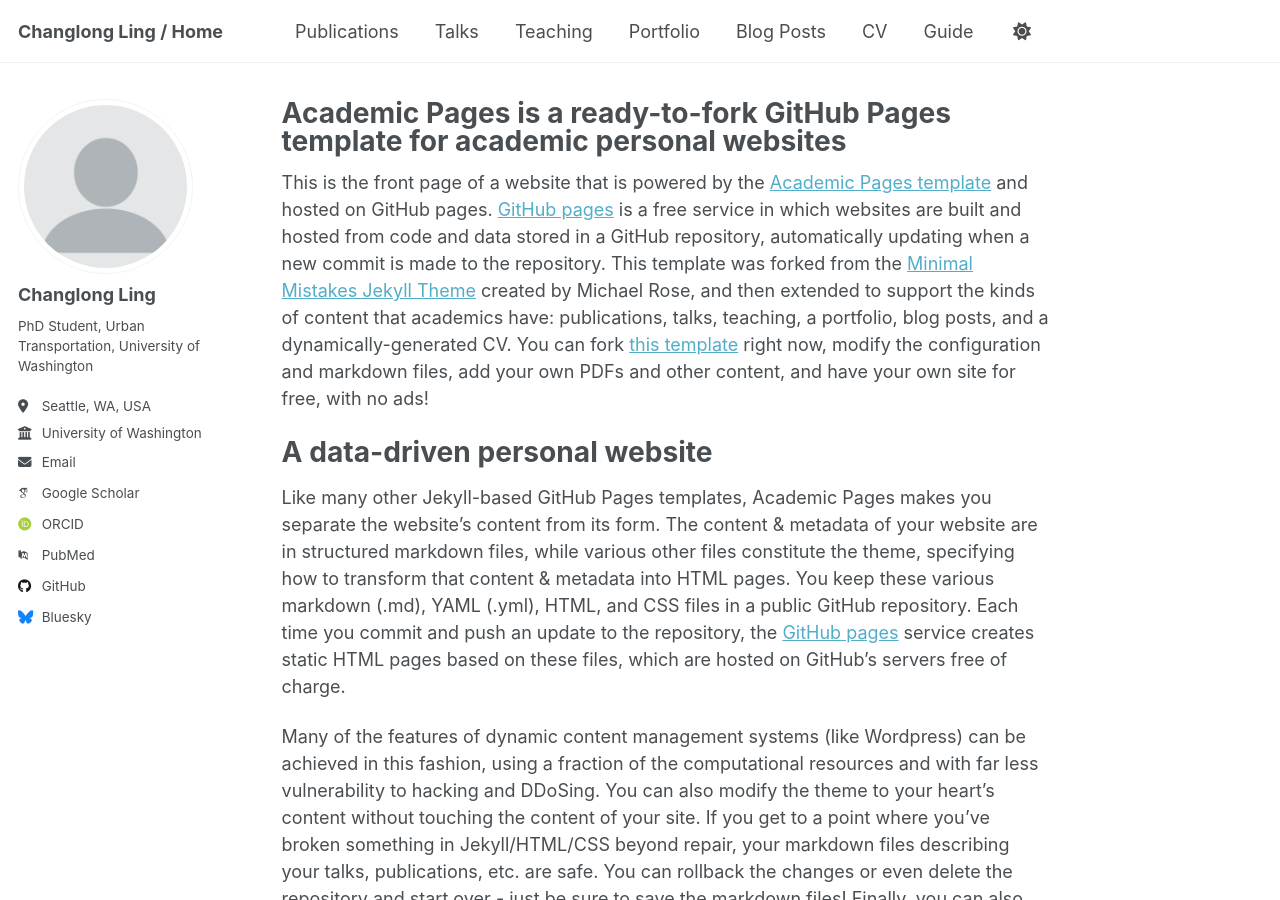
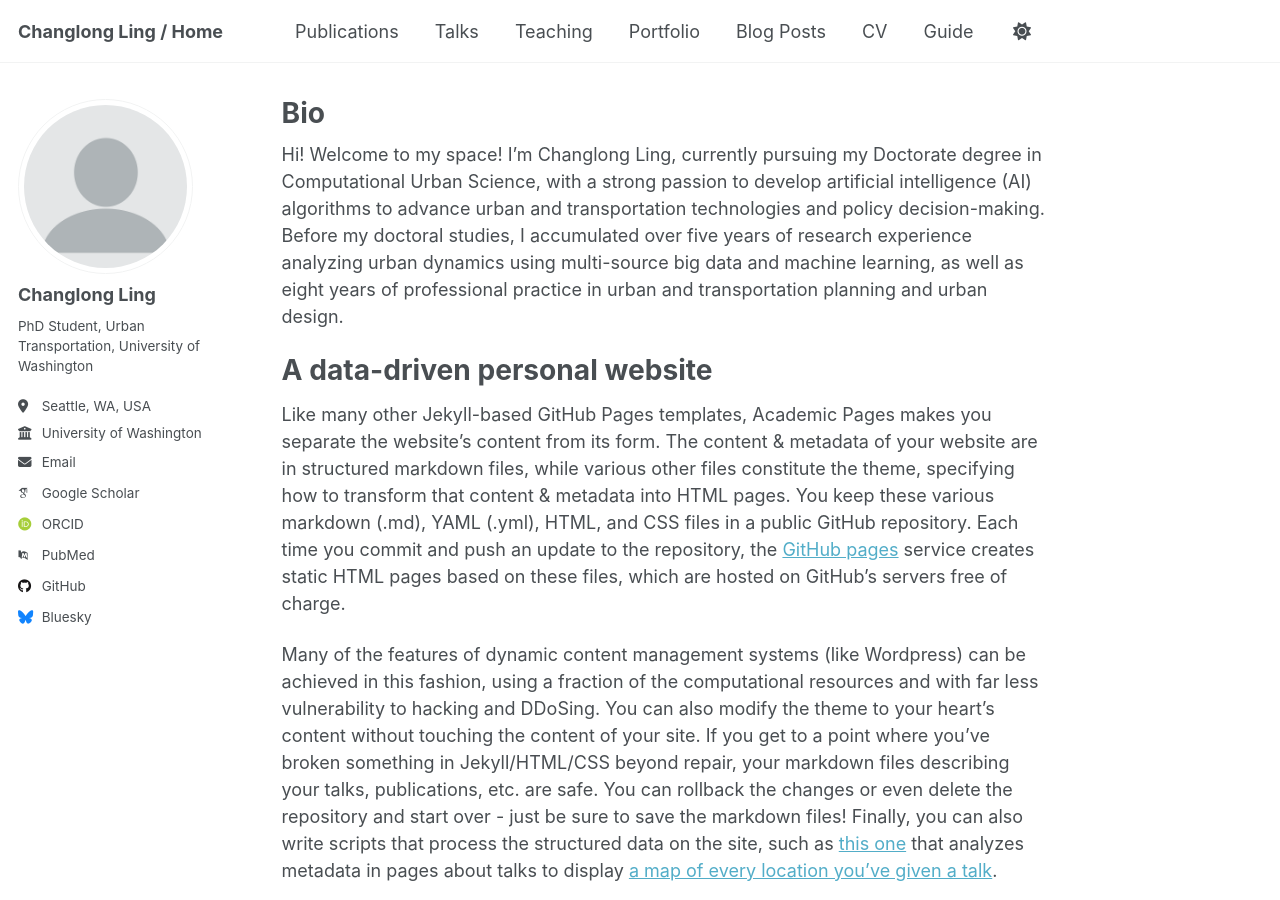
Before and after one commit to ChanglongLing/changlongling.github.io, a Jekyll site: the page built from _pages/about.md, in a window 1280 px wide and 900 px high. Built offline with Jekyll 4.4.1, drawn with Linux system fonts in a browser that asks for light colours; some web fonts are replaced.

Commit message:
Update about.md

```diff
--- a/_pages/about.md
+++ b/_pages/about.md
@@ -1,13 +1,13 @@
 ---
 permalink: /
-title: "Academic Pages is a ready-to-fork GitHub Pages template for academic personal websites"
+title: "Bio"
 author_profile: true
 redirect_from:
   - /about/
   - /about.html
 ---
 
-This is the front page of a website that is powered by the [Academic Pages template](https://github.com/academicpages/academicpages.github.io) and hosted on GitHub pages. [GitHub pages](https://pages.github.com) is a free service in which websites are built and hosted from code and data stored in a GitHub repository, automatically updating when a new commit is made to the repository. This template was forked from the [Minimal Mistakes Jekyll Theme](https://mmistakes.github.io/minimal-mistakes/) created by Michael Rose, and then extended to support the kinds of content that academics have: publications, talks, teaching, a portfolio, blog posts, and a dynamically-generated CV. You can fork [this template](https://github.com/academicpages/academicpages.github.io) right now, modify the configuration and markdown files, add your own PDFs and other content, and have your own site for free, with no ads!
+Hi! Welcome to my space! I'm Changlong Ling, currently pursuing my Doctorate degree in Computational Urban Science, with a strong passion to develop artificial intelligence (AI) algorithms to advance urban and transportation technologies and policy decision-making. Before my doctoral studies, I accumulated over five years of research experience analyzing urban dynamics using multi-source big data and machine learning, as well as eight years of professional practice in urban and transportation planning and urban design.
 
 A data-driven personal website
 ======
```
